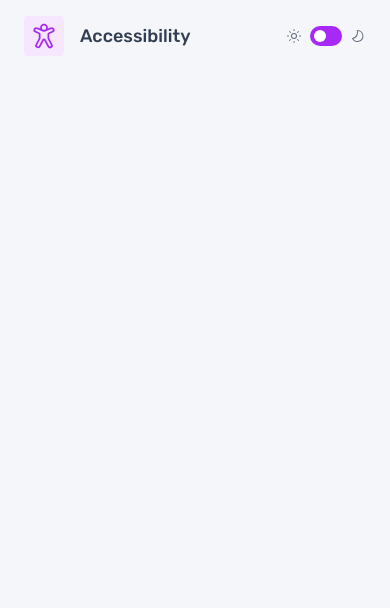
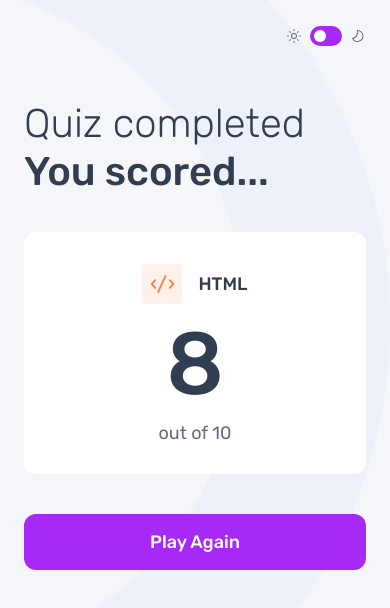
Before and after one commit to 3lectrologos/FM-frontend-quiz, a Next.js app: page / in a window 390 px wide. Shown: the top 608 px of the page. Built offline with nearby package versions, Linux system fonts and the light colour scheme.

Commit message:
Implement landing and score pages on mobile

```diff
--- /dev/null
+++ b/app/CategoryIcon.tsx
@@ -0,0 +1,34 @@
+import Image from 'next/image'
+import { Category } from '@/app/types'
+
+export default function CategoryIcon({ category }: { category: Category }) {
+  const lowerCaseName = category.toLowerCase()
+  const capitalizedName = lowerCaseName.charAt(0).toUpperCase() + lowerCaseName.slice(1)
+  let bgColor = ''
+  let iconURL = `/images/icon-${lowerCaseName.toLowerCase()}.svg`
+  switch (category) {
+    case 'HTML':
+      bgColor = 'bg-icon_orange'
+      break
+    case 'CSS':
+      bgColor = 'bg-icon_green'
+      break
+    case 'Javascript':
+      bgColor = 'bg-icon_blue'
+      iconURL = `/images/icon-js.svg`
+      break
+    case 'Accessibility':
+      bgColor = 'bg-icon_purple'
+      break
+  }
+
+  return (
+    <div className={`shrink-0 w-10 h-10 ${bgColor} p-[5.7px] rounded`}>
+      <div className={`relative w-full h-full`}>
+        <Image src={iconURL}
+               alt={`${capitalizedName} icon`}
+               fill />
+      </div>
+    </div>
+  )
+}
--- /dev/null
+++ b/app/LandingPage.tsx
@@ -0,0 +1,34 @@
+import CategoryIcon from '@/app/CategoryIcon'
+import { Category, CATEGORIES } from '@/app/types'
+import Title from '@/app/Title'
+
+function CategoryButton({ category }: { category: Category }) {
+  const iconURL = `/images/icon-${category.toLowerCase()}.svg`
+  return (
+    <div className={`flex flex-row items-center gap-x-4 rounded-xl p-3 bg-white dark:bg-navy`}>
+      <CategoryIcon category={category} />
+      <span className={`font-heading-sm`}>
+        {category}
+      </span>
+    </div>
+  )
+}
+
+function Categories() {
+  return (
+    <div className={`flex flex-col gap-y-3`}>
+      {CATEGORIES.map((category) =>
+        <CategoryButton key={category} category={category} />
+      )}
+    </div>
+  )
+}
+
+export default function LandingPage() {
+  return (
+    <div className={`flex flex-col gap-y-10`}>
+      <Title t1='Welcome to the' t2='Frontend Quiz!' sub='Pick a subject to get started.' />
+      <Categories />
+    </div>
+  )
+}
--- /dev/null
+++ b/app/ScorePage.tsx
@@ -0,0 +1,40 @@
+import Title from '@/app/Title'
+import CategoryIcon from '@/app/CategoryIcon'
+import { Category } from '@/app/types'
+
+function ScoreBox({ category, score, maxScore }: { category: Category, score: number, maxScore: number }) {
+  return (
+    <div className={`flex flex-col items-center gap-y-4 p-8 rounded-xl bg-white dark:bg-navy`}>
+      <div className={`flex flex-row items-center justify-center gap-x-4`}>
+        <CategoryIcon category={category} />
+        <span className={`font-heading-sm text-dark_navy dark:text-white`}>
+            {category}
+          </span>
+      </div>
+      <div className={`text-center font-display text-dark_navy dark:text-white`}>
+        {score}
+      </div>
+      <div className={`text-center font-body-md text-gray_navy dark:text-light_bluish`}>
+        out of {maxScore}
+      </div>
+    </div>
+  )
+}
+
+function PlayAgainButton() {
+  return (
+    <button className={`flex flex-row h-14 items-center justify-center rounded-xl p-3 bg-purple text-white font-heading-sm hover:transition hover:bg-purple/50`}>
+      Play Again
+    </button>
+  )
+}
+
+export default function ScorePage({ category, score, maxScore }: { category: Category, score: number, maxScore: number }) {
+  return (
+    <div className={`flex flex-col gap-y-10`}>
+      <Title t1='Quiz completed' t2='You scored...' />
+      <ScoreBox category={category} score={score} maxScore={maxScore} />
+      <PlayAgainButton />
+    </div>
+  )
+}
--- /dev/null
+++ b/app/ThemeToggle.tsx
@@ -0,0 +1,35 @@
+'use client'
+
+import Image from 'next/image'
+import { useTheme } from 'next-themes'
+
+export default function ThemeToggle() {
+  const { theme, setTheme } = useTheme()
+
+  return (
+    <div className={`flex flex-row items-center gap-x-2`}>
+      <div className={`relative w-4 h-4 dark:hidden`}>
+        <Image src='/images/icon-sun-dark.svg' alt='Accessibility icon' fill />
+      </div>
+      <div className={`relative w-4 h-4 hidden dark:block`}>
+        <Image src='/images/icon-sun-light.svg' alt='Accessibility icon' fill />
+      </div>
+      <label className={`relative inline-flex items-center cursor-pointer`}>
+        <input type='checkbox'
+               value=''
+               className={`hidden peer group`}
+               checked={theme === 'dark'}
+               onChange={() => theme === 'dark' ? setTheme('light') : setTheme('dark')}
+        />
+        <div className={`flex flex-row shrink-0 w-8 h-5 bg-purple rounded-full p-1`} />
+        <div className={`absolute top-1 left-1 w-3 h-3 bg-white rounded-full transition-transform peer-checked:translate-x-3`} />
+      </label>
+      <div className={`relative w-4 h-4 dark:hidden`}>
+        <Image src='/images/icon-moon-dark.svg' alt='Accessibility icon' fill />
+      </div>
+      <div className={`relative w-4 h-4 hidden dark:block`}>
+        <Image src='/images/icon-moon-light.svg' alt='Accessibility icon' fill />
+      </div>
+    </div>
+  )
+}
--- /dev/null
+++ b/app/Title.tsx
@@ -0,0 +1,17 @@
+export default function Title({ t1, t2, sub=undefined }: { t1: string, t2: string, sub?: string }) {
+  return  (
+    <h1 className={`flex flex-col gap-y-2`}>
+      <span className={`font-heading-lg-regular text-dark_navy dark:text-white`}>
+        {t1}
+      </span>
+      <span className={`font-heading-lg-bold text-dark_navy dark:text-white`}>
+        {t2}
+      </span>
+      {sub && (
+        <span className={`font-body-sm mt-2 text-gray_navy dark:text-light_bluish`}>
+          {sub}
+        </span>
+      )}
+    </h1>
+  )
+}
--- /dev/null
+++ b/app/TopBar.tsx
@@ -0,0 +1,19 @@
+import Image from 'next/image'
+import ThemeToggle from '@/app/ThemeToggle'
+import CategoryIcon from '@/app/CategoryIcon'
+import { Category } from '@/app/types'
+
+export default function TopBar({ category=undefined }: { category?: Category }) {
+  return (
+    <div className={`flex flex-row items-center py-4`}>
+      <div className={`flex flex-row gap-x-4 items-center ${category ?? 'invisible'}`}>
+        <CategoryIcon category={category ?? 'HTML'} />
+        <span className={`font-heading-sm`}>
+          {category ?? 'HTML'}
+        </span>
+      </div>
+      <div className={`flex-grow`} />
+      <ThemeToggle />
+    </div>
+  )
+}
--- a/app/page.tsx
+++ b/app/page.tsx
@@ -1,65 +1,25 @@
 'use client'
 
-import Image from 'next/image'
-import { useTheme } from 'next-themes'
+import TopBar from '@/app/TopBar'
+import { Category } from '@/app/types'
+import { useState } from 'react'
 
-function ThemeToggle() {
-  const { theme, setTheme } = useTheme()
+import LandingPage from '@/app/LandingPage'
+import ScorePage from '@/app/ScorePage'
+
+export default function Home() {
+  const [category, setCategory] = useState<Category|undefined>(undefined)
 
   return (
-    <div className={`flex flex-row items-center gap-x-2`}>
-      <div className={`relative w-4 h-4 dark:hidden`}>
-        <Image src='/images/icon-sun-dark.svg' alt='Accessibility icon' fill />
-      </div>
-      <div className={`relative w-4 h-4 hidden dark:block`}>
-        <Image src='/images/icon-sun-light.svg' alt='Accessibility icon' fill />
-      </div>
-      <label className={`relative inline-flex items-center cursor-pointer`}>
-        <input type='checkbox'
-               value=''
-               className={`hidden peer group`}
-               checked={theme === 'dark'}
-               onChange={() => theme === 'dark' ? setTheme('light') : setTheme('dark')}
-        />
-        <div className={`flex flex-row shrink-0 w-8 h-5 bg-purple rounded-full p-1`} />
-        <div className={`absolute top-1 left-1 w-3 h-3 bg-white rounded-full transition-transform peer-checked:translate-x-3`} />
-      </label>
-      <div className={`relative w-4 h-4 dark:hidden`}>
-        <Image src='/images/icon-moon-dark.svg' alt='Accessibility icon' fill />
-      </div>
-      <div className={`relative w-4 h-4 hidden dark:block`}>
-        <Image src='/images/icon-moon-light.svg' alt='Accessibility icon' fill />
+    <div className={`relative bg-light_gray dark:bg-dark_navy bg-[url('/images/pattern-background-mobile-light.svg')] dark:bg-[url('/images/pattern-background-mobile-dark.svg')] bg-right-top bg-no-repeat`}>
+      <div className={`min-h-screen min-w-fit px-6 text-dark_navy dark:text-white`}>
+        <div className={`flex flex-col`}>
+          <TopBar category={category} />
+          <div className={`py-8`}>
+            <ScorePage category={'HTML'} score={8} maxScore={10} />
+          </div>
+        </div>
       </div>
     </div>
   )
 }
-
-function TopBar() {
-  return (
-    <div className={`flex flex-row items-center py-4`}>
-      <div className={`shrink-0 w-10 h-10 bg-icon_purple p-[5.7px] mr-4 rounded`}>
-        <div className={`relative w-full h-full`}><Image src={'/images/icon-accessibility.svg'} alt='Accessibility icon' fill /></div>
-      </div>
-      <span className={`font-heading-sm`}>
-        Accessibility
-      </span>
-      <div className={`flex-grow`} />
-      <ThemeToggle />
-    </div>
-  )
-}
-
-export default function Home() {
-  return (
-    <div className={`relative bg-light_gray dark:bg-navy min-h-screen min-w-fit px-6 text-dark_navy dark:text-white`}>
-      {/*
-      <div className={`absolute -top-[165px] -left-[382px] w-[977px] h-[977px]`}>
-        <Image src={'/images/pattern-background-mobile-light.svg'} alt='Background pattern' fill />
-      </div>
-      */}
-      <div className={`flex flex-col`}>
-        <TopBar />
-      </div>
-    </div>
-  )
-}
--- /dev/null
+++ b/app/types.ts
@@ -0,0 +1,2 @@
+export const CATEGORIES = ['HTML', 'CSS', 'Javascript', 'Accessibility'] as const
+export type Category = typeof CATEGORIES[number]
--- a/tailwind.config.ts
+++ b/tailwind.config.ts
@@ -28,6 +28,9 @@ const config: Config = {
     }
   },
   plugins: [],
-  darkMode: 'class'
+  darkMode: 'class',
+  future: {
+    hoverOnlyWhenSupported: true
+  }
 }
 export default config
```
